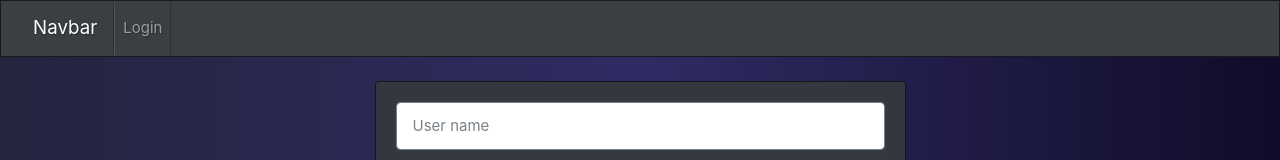
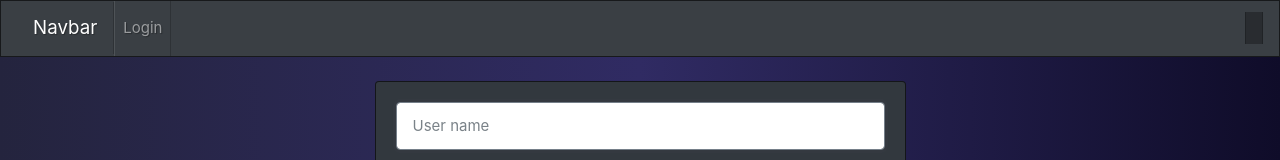
Before and after one commit to gmayas/react-app-pwa-js, a React (Create React App) app: page / in a window 1280 px wide. Shown: the top 160 px of the page. Built offline with nearby package versions, Linux system fonts and the light colour scheme; no server answers.

Commit message:
deploy commit

```diff
--- a/package.json
+++ b/package.json
@@ -2,7 +2,7 @@
   "name": "react-app-pwa-js",
   "version": "0.1.0",
   "private": true,
-  "proxy": "http://localhost:4001",
+  "proxy": "https://ioservergmayas.herokuapp.com/",
   "dependencies": {
     "@testing-library/jest-dom": "^5.11.8",
     "@testing-library/react": "^11.2.2",
--- a/public/index.html
+++ b/public/index.html
@@ -30,7 +30,7 @@
       crossorigin="anonymous"
     ></script>
     <!-- Make sure you put this AFTER Leaflet's CSS -->
-    <title>React App</title>
+    <title>App Map & Chat</title>
   </head>
   <body>
     <noscript>You need to enable JavaScript to run this app.</noscript>
--- a/src/App.css
+++ b/src/App.css
@@ -23,13 +23,11 @@ body {
 #mapid{
   width: 98%;
   height: 99%;
-
 }
 
 .mapContn{
   width: 90vh;
   height: 100vh;
-
 }
 
 #nickWrap {
--- a/src/App.jsx
+++ b/src/App.jsx
@@ -1,4 +1,4 @@
-import React, { useEffect } from "react";
+import React, { useEffect, useState } from "react";
 import { BrowserRouter as Router, Switch, Route } from "react-router-dom";
 import socketBackEnd from "./filesJS/socketBackEnd";
 import { setMessageUser } from "./filesJS/userSubject";
@@ -8,16 +8,20 @@ import Main from "./components/Main";
 import "./App.css";
 
 function App() {
+
+  const [message, setMessage] = useState("");
+
   useEffect(async () => {
     const socket = await socketBackEnd();
-    socket.on("new connection", async (res) => {
-      await setMessageUser(res);
+    socket.on("new connection", async (msg) => {
+      setMessage(msg);
+      await setMessageUser(msg);
     });
   }, []);
 
   return (
     <Router>
-      <NavBar/>
+      <NavBar msg={ message }/>
       <Switch>
         <Route path="/" exact component={Login} />
         <Route path="/main" exact component={Main} />
--- a/src/components/Login.jsx
+++ b/src/components/Login.jsx
@@ -3,21 +3,18 @@ import socketBackEnd from "../filesJS/socketBackEnd";
 import {
   login,
   logout,
-  getCurrentUser,
   currentUser,
   messageUser
 } from "../filesJS/userSubject";
 
 const Login = (props) => {
   const userInput = useRef(null);
-  // Se define el estado de los usuarios en este componente
   const [newUser, setNewUser] = useState("");
   const [newMsg, setNewMsg] = useState("");
   const [newMsgErr, setNewMsgErr] = useState("");
   useEffect(async () => {
     setNewUser("");
     setNewMsg("");
-    //const userData = await getCurrentUser();
     const userData = await currentUser.value;
     let req = {
       nickName: userData?.nickName,
@@ -26,7 +23,6 @@ const Login = (props) => {
     };
     const socket = await socketBackEnd();
     socket.emit("userLogout", req, async (res) => {
-      //console.log("userLogout res: ", res);
       await logout();
     });
     setTimeout(async () => {
@@ -35,27 +31,22 @@ const Login = (props) => {
     }, 1000);
   }, []);
 
-  // Control de summit y eventos de las paginas HTLM de tipo Form
   const handleSummit = async (e) => {
     var isOk = false;
     e.preventDefault(); // Evita que se refresque la pantalla
-    // addUser(newUser);
     navigator.geolocation.getCurrentPosition(async (pos) => {
       let req = {
         nickName: newUser,
         position: [pos.coords.latitude, pos.coords.longitude],
         online: true,
       };
-      //console.log("Login user req: ", req);
       const socket = await socketBackEnd();
       await socket.emit("login user", req, async (res) => {
-        //console.log("login user res: ", res);
         isOk = res?.Ok;
         await login(res);
       });
       setTimeout(async () => {
-        const userData = await getCurrentUser();
-        console.log("Login user userData: ", userData);
+        const userData = await currentUser.value;
         if (userData.Ok == true) {
           props.history.push("/main");
         } else {
--- a/src/components/NavBar.jsx
+++ b/src/components/NavBar.jsx
@@ -1,6 +1,6 @@
 import React from "react";
 
-const NavBar = () => {
+const NavBar = ({msg}) => {
   return (
     <div className="conteiner">
       <nav className="navbar navbar-expand-lg navbar-dark bg-primary">
@@ -27,6 +27,13 @@ const NavBar = () => {
               </a>
             </li>
           </ul>
+          <ul className="nav navbar-nav navbar-right">
+            <li className="nav-item active">
+              <a className="nav-link" href="#">
+                { msg }
+              </a>
+            </li>
+          </ul>
         </div>
       </nav>
     </div>
--- a/src/filesJS/socketBackEnd.js
+++ b/src/filesJS/socketBackEnd.js
@@ -1,5 +1,5 @@
 import socketIOClient from "socket.io-client";
-const SocketBackEnd = "http://localhost:4001";
+const SocketBackEnd = "https://ioservergmayas.herokuapp.com/";
 
 const socketBackEnd = async () => {
   const connectionOptions = {
```
Also changed, not shown: src/components/ChatComponent/Chat/Chat.jsx (+0 -9 lines), 2 other files (tests, documents, lock files or other folders).
